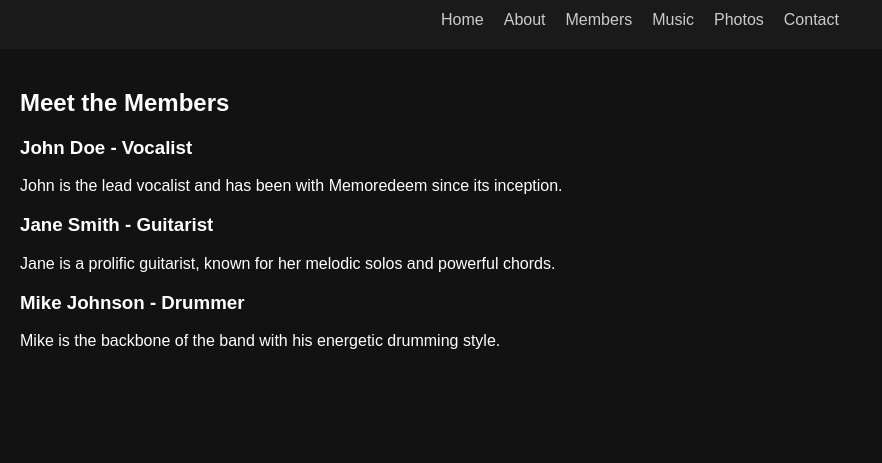
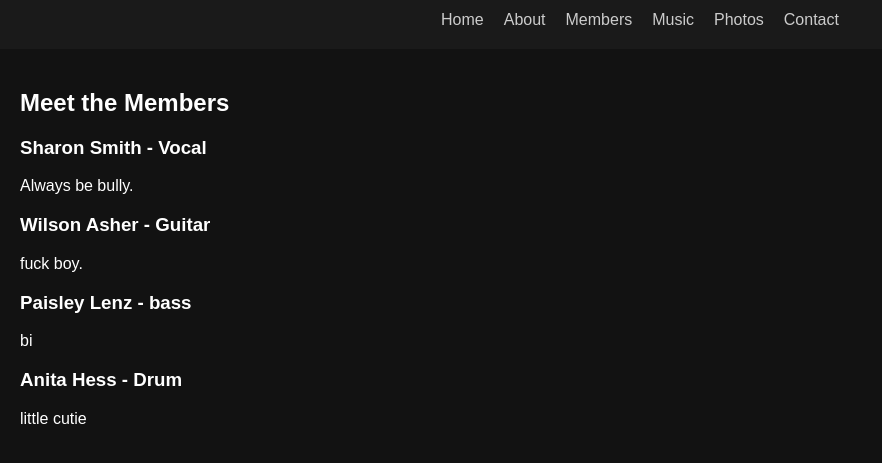
Before and after one commit to yukikazuki00/dtr-band-website, a plain HTML site: page members.html in a window 1280 px wide. Shown: the part 89-552 px from the top of the page, without its empty margins (0-882 px from the left). Drawn offline with Linux system fonts and the light colour scheme.

Commit message:
Update members.html

```diff
--- a/members.html
+++ b/members.html
@@ -21,16 +21,20 @@
     <div class="container">
         <h2>Meet the Members</h2>
         <div class="member">
-            <h3>John Doe - Vocalist</h3>
-            <p>John is the lead vocalist and has been with Memoredeem since its inception.</p>
+            <h3>Sharon Smith - Vocal</h3>
+            <p>Always be bully.</p>
         </div>
         <div class="member">
-            <h3>Jane Smith - Guitarist</h3>
-            <p>Jane is a prolific guitarist, known for her melodic solos and powerful chords.</p>
+            <h3>Wilson Asher - Guitar</h3>
+            <p>fuck boy.</p>
         </div>
         <div class="member">
-            <h3>Mike Johnson - Drummer</h3>
-            <p>Mike is the backbone of the band with his energetic drumming style.</p>
+            <h3>Paisley Lenz - bass</h3>
+            <p>bi</p>
+        </div>
+        <div class="member">
+            <h3>Anita Hess - Drum</h3>
+            <p>little cutie</p>
         </div>
     </div>
 </body>
```
